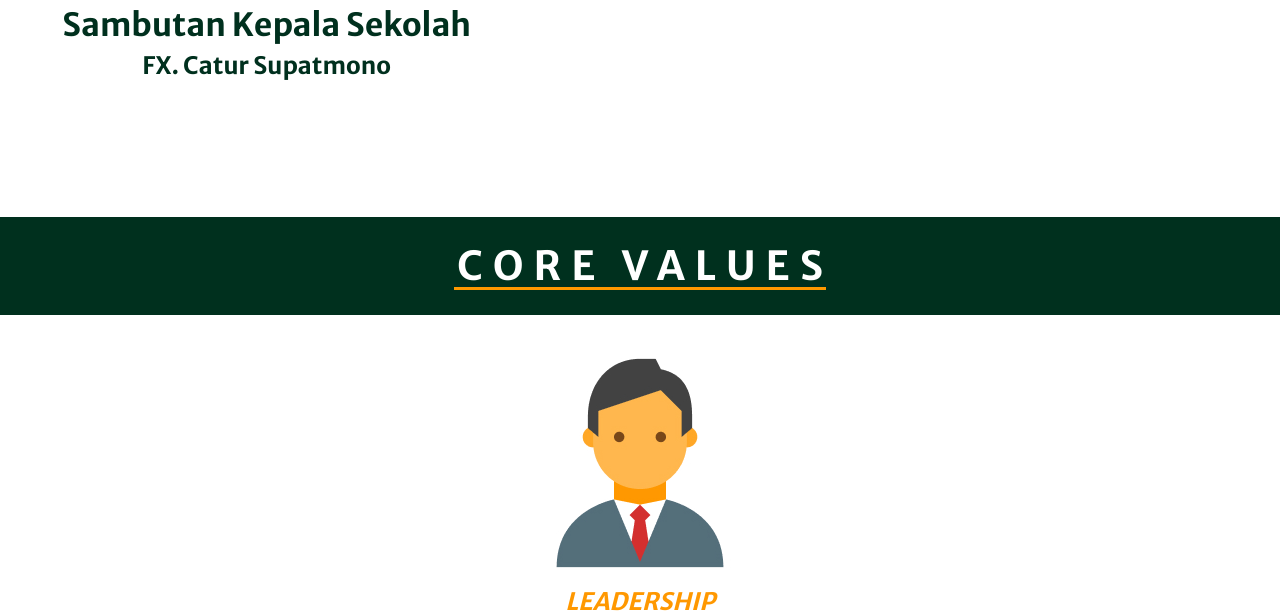
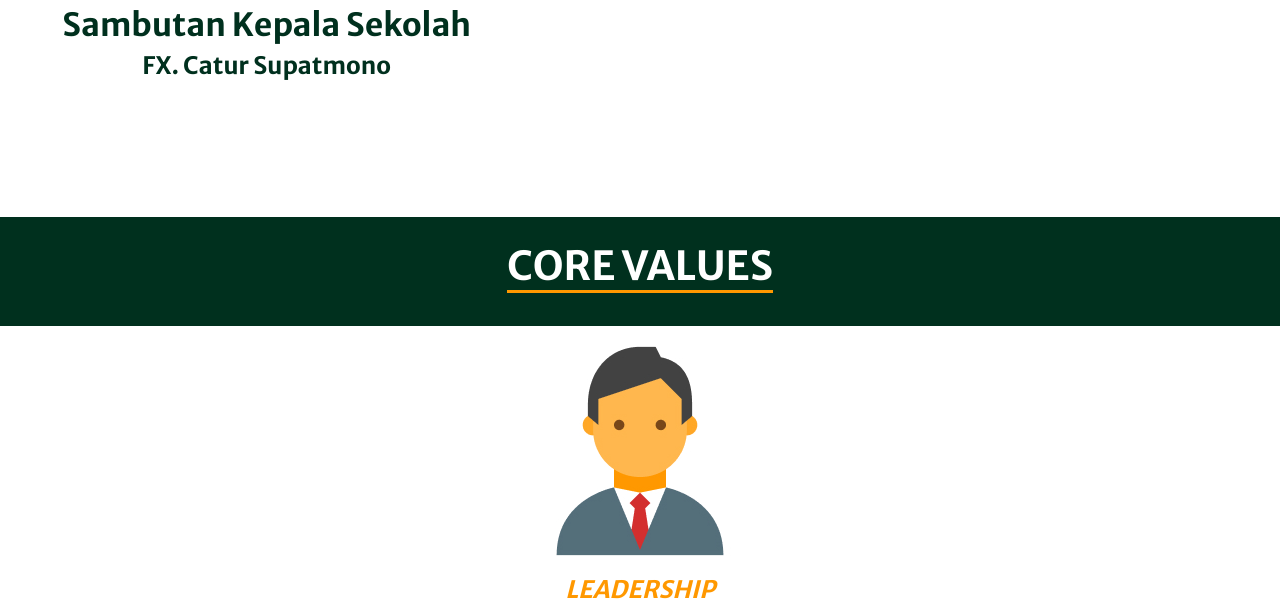
Before and after one commit to harhar-sumbogo/LandingPageJB, a PHP site: page / in a window 1280 px wide. Shown: the part 1591-2207 px from the top of the page. Run offline with PHP 8.4, Linux system fonts and the light colour scheme; some libraries are stand-ins or nearby versions.

Commit message:
mengubah style title pada core values

```diff
--- a/css/addition.css
+++ b/css/addition.css
@@ -7,7 +7,6 @@
     letter-spacing: 0.625rem;
     color: #00301E;
     margin-bottom: 2rem;
-
 }
 
 .img-responsive.img-principal {
@@ -82,11 +81,16 @@
     margin-left: 0.2rem;
 }
 
-.fw-bold.text-white.text-center {
-    letter-spacing: 0.625rem;
+#core-values-title {
+    text-align: center;
     background-color: #00301E;
-    padding: 1.563rem 0rem 1.563rem 0.625rem;
-    clear: both;
+    padding: 1.563rem 0rem;
+}
+
+#core-values-title>h1 {
+    display: inline-block;
+    border-bottom: 0.188rem solid #FF9800;
+    color: white;
 }
 
 .myDivider {
--- a/index.html
+++ b/index.html
@@ -123,8 +123,9 @@
 
     <!-- Core Values -->
     <section class="page-section">
-        <h1 class="fw-bold text-white text-center ">CORE VALUES</h1>
-        <div class="myDivider"></div>
+        <div id="core-values-title">
+            <h1 class="fw-bold text-uppercase">core values</h1>
+        </div>
 
         <div class="container">
             <div class="row">
```
